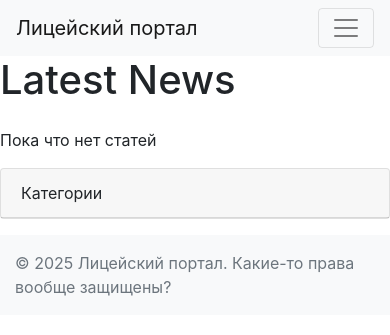
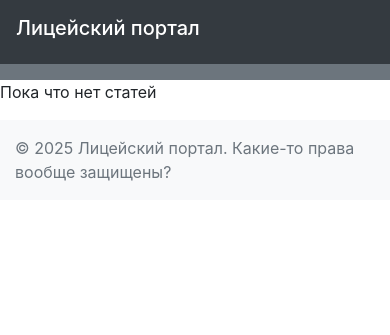
Before and after one commit to emerikko/news, a Flask app: page / in a window 390 px wide. Shown: the top 335 px of the page. Run offline with Flask 3, Linux system fonts and the light colour scheme; data that the repository does not hold is empty; some libraries are stand-ins or nearby versions.

Commit message:
Design changes New model Small changes in orm

```diff
--- a/app.py
+++ b/app.py
@@ -1,9 +1,14 @@
 from flask import Flask, render_template
 from data import db_session
 
-from flask_wtf import FlaskForm
-from wtforms import PasswordField, StringField, TextAreaField, SubmitField, EmailField
-from wtforms.validators import DataRequired
+# from data.users import User
+from data.categories import Category
+# from data.articles import Article
+# from data.comments import Comment
+
+# from flask_wtf import FlaskForm
+# from wtforms import PasswordField, StringField, TextAreaField, SubmitField, EmailField
+# from wtforms.validators import DataRequired
 
 
 app = Flask(__name__, template_folder='templates')
@@ -18,7 +23,9 @@ def main():
 @app.route('/')
 @app.route('/index')
 def index():
-    return render_template('user/index.html')
+    db_sess = db_session.create_session()
+    categories = db_sess.query(Category).all()
+    return render_template('user/index.html', categories=categories)
 
 
 if __name__ == '__main__':
--- a/data/__all_models.py
+++ b/data/__all_models.py
@@ -1,3 +1,4 @@
 from . import users
 from . import articles
 from . import comments
+from . import categories
--- a/data/users.py
+++ b/data/users.py
@@ -17,7 +17,7 @@ class User(SqlAlchemyBase):
     # --- Отображаемые данные пользователя ---
     first_name = sqlalchemy.Column(sqlalchemy.String, nullable=True)
     last_name = sqlalchemy.Column(sqlalchemy.String, nullable=True)
-    pseudonym = sqlalchemy.Column(sqlalchemy.String, index=True)
+    pseudonym = sqlalchemy.Column(sqlalchemy.String, nullable=True, index=True)
 
     # --- Метаданные и статус аккаунта ---
     created_date = sqlalchemy.Column(sqlalchemy.DateTime, default=datetime.datetime.now(datetime.timezone.utc))
--- a/templates/base.html
+++ b/templates/base.html
@@ -14,19 +14,8 @@
 </head>
 <body>
   <!-- Navigation Bar -->
-  <nav class="navbar navbar-expand-lg navbar-light bg-light">
-    <a class="navbar-brand" href="{{ url_for('index') }}">Лицейский портал</a>
-    <button class="navbar-toggler" type="button" data-toggle="collapse" data-target="#navbarNav"
-            aria-controls="navbarNav" aria-expanded="false" aria-label="Toggle navigation">
-      <span class="navbar-toggler-icon"></span>
-    </button>
-    <div class="collapse navbar-collapse" id="navbarNav">
-      <ul class="navbar-nav mr-auto">
-        <li class="nav-item">
-          <a class="nav-link" href="{{ url_for('index') }}">Home</a>
-        </li>
-      </ul>
-    </div>
+  <nav class="navbar navbar-expand-xl navbar-dark bg-dark">
+    <a class="navbar-brand px-0 h1" href="{{ url_for('index') }}">Лицейский портал</a>
   </nav>
 
     {% block content %}
--- a/templates/user/index.html
+++ b/templates/user/index.html
@@ -3,10 +3,15 @@
 {% block title %}Домашняя - Лицейский портал{% endblock %}
 
 {% block content %}
+<!-- Navigation Bar for additional navigation such as categories -->
+<nav class="navbar navbar-expand-md navbar-secondary bg-secondary">
+  {% for category in categories %}
+    <a class = "navbar-brand text-light" href="category/{{ category.slug }}">{{ category.title }}</a>
+  {% endfor %}
+</nav>
 <div class="row">
   <!-- Main content area for articles -->
   <div class="col-md-8">
-    <h1 class="mb-4">Latest News</h1>
     {% if articles %}
       {% for article in articles %}
       <div class="card mb-3">
@@ -21,21 +26,5 @@
       <p>Пока что нет статей</p>
     {% endif %}
   </div>
-
-  <!-- Sidebar for additional navigation such as categories -->
-  <div class="col-md-4">
-    <div class="card mb-3">
-      <div class="card-header">
-        Категории
-      </div>
-      <ul class="list-group list-group-flush">
-        {% for category in categories %}
-        <li class="list-group-item">
-          <a href="{{ url_for('category', category_id=category.id) }}">{{ category.name }}</a>
-        </li>
-        {% endfor %}
-      </ul>
-    </div>
-  </div>
 </div>
 {% endblock %}
```
Also changed, not shown: data/articles.py (+6 -5 lines), data/categories.py (added, +22 -0 lines).
